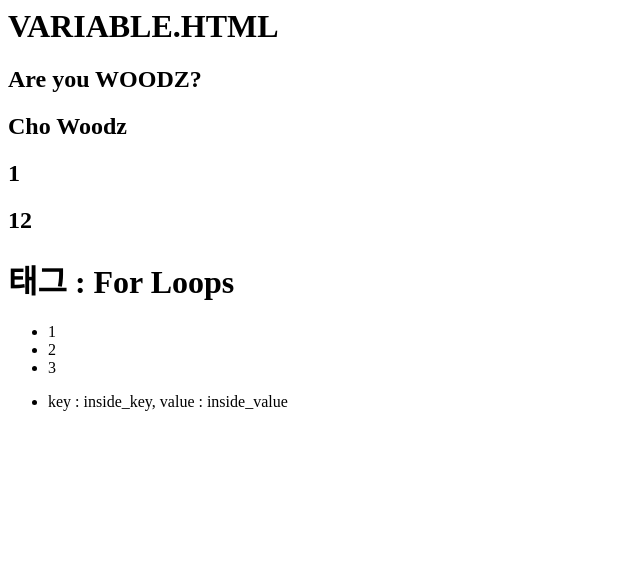
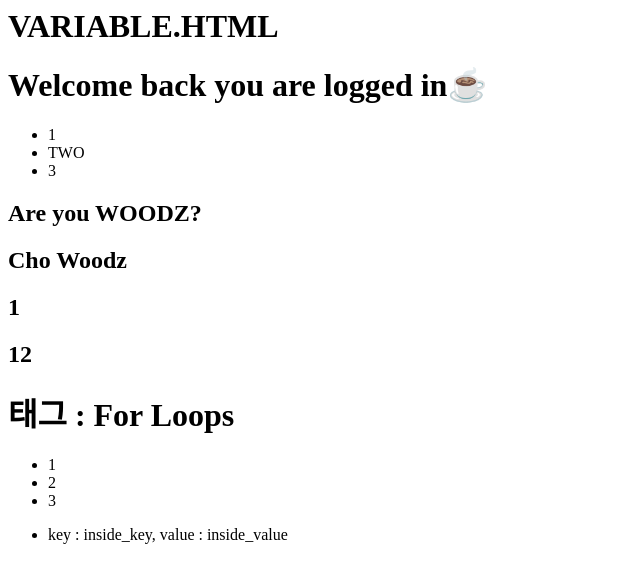
Before and after one commit to Ahram-Jeong/django-basic, a Django app: page /my_app/variable/ in a window 1280 px wide. Shown: the top 583 px of the page, without its empty margins (0-640 px from the left). Run offline with Django 5.2, Linux system fonts and the light colour scheme; parts of the project's set-up code (start-up, migrations or seed data) failed here and were passed over.

Commit message:
20240803 - Templates : Tags - if, elif, else

```diff
--- a/my_app/templates/my_app/variable.html
+++ b/my_app/templates/my_app/variable.html
@@ -8,6 +8,20 @@
 </head>
 <body>
     <h1>VARIABLE.HTML</h1>
+    {% if user_logged_in %}
+        <h1>Welcome back you are logged in☕</h1>
+    {% endif %}
+
+    <ul>
+        {% for i in some_list %}
+            {% if i == 2 %}
+                <li>TWO</li>
+            {% else %}
+                <li>{{ i }}</li>
+            {% endif %}
+        {% endfor %}
+    </ul>
+
     <h2>Are you {{ first_name | upper }}?</h2>
     <h2>{{ last_name | lower | capfirst }} {{ first_name | lower | capfirst }}</h2>
     <h2>{{ some_list.0 }}</h2> <!-- some_list의 0번째 인데스 값 1 -->
--- a/my_app/views.py
+++ b/my_app/views.py
@@ -54,7 +54,8 @@ def variable_view(request):
         "some_list" : [1, 2, 3],
         "some_dict" : {
             "inside_key" : "inside_value"
-        }
+        },
+        "user_logged_in" : True
     }
 
     return render(request, "my_app/variable.html", context = my_var)
```
